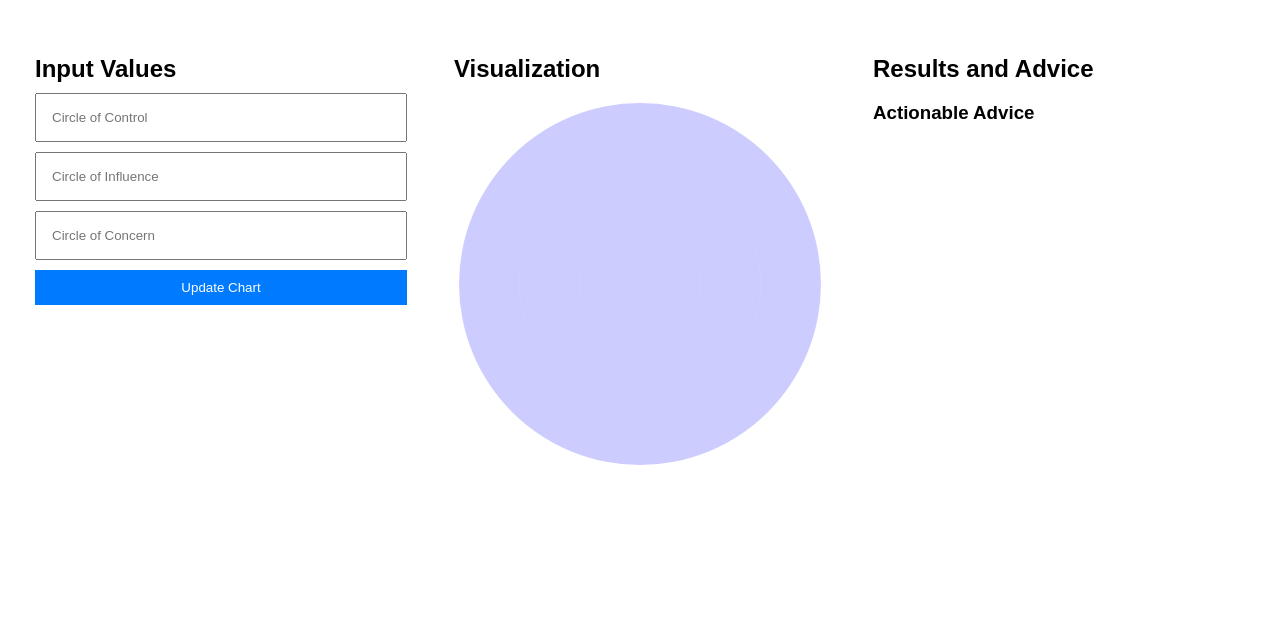
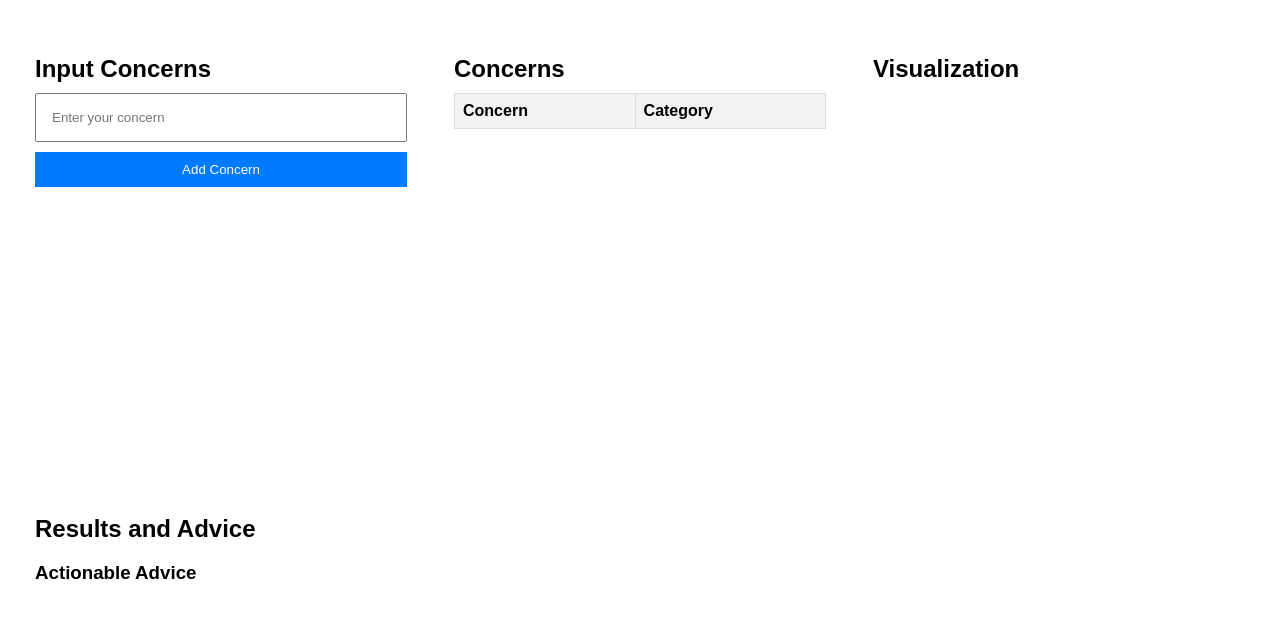
Before and after one commit to parkisutama/sphere-of-control, a plain HTML site: page index.html in a window 1280 px wide. Drawn offline with nearby package versions, Linux system fonts and the light colour scheme.

Commit message:
add functionality to list concern and category later with automatic concern and visualization update

```diff
--- a/index.html
+++ b/index.html
@@ -6,18 +6,31 @@
     <title>Circle of Control Visualization</title>
     <link rel="stylesheet" href="styles.css">
 </head>
- <script src="https://cdn.jsdelivr.net/npm/chart.js">
-</script>
+<script src="https://cdn.jsdelivr.net/npm/chart.js"></script>
 <body>
 
     <div class="container">
         <!-- Form Section -->
         <div class="form-container">
-            <h2>Input Values</h2>
-            <input type="number" id="control" placeholder="Circle of Control" min="1" required>
-            <input type="number" id="influence" placeholder="Circle of Influence" min="1" required>
-            <input type="number" id="concern" placeholder="Circle of Concern" min="1" required>
-            <button onclick="updateChart()">Update Chart</button>
+            <h2>Input Concerns</h2>
+            <input type="text" id="concernInput" placeholder="Enter your concern" required>
+            <button onclick="addConcern()">Add Concern</button>
+        </div>
+
+        <!-- Concerns Table Section -->
+        <div class="table-container">
+            <h2>Concerns</h2>
+            <table id="concernsTable">
+                <thead>
+                    <tr>
+                        <th>Concern</th>
+                        <th>Category</th>
+                    </tr>
+                </thead>
+                <tbody>
+                    <!-- Concerns will be dynamically added here -->
+                </tbody>
+            </table>
         </div>
 
         <!-- Chart Visualization Section -->
--- a/script.js
+++ b/script.js
@@ -8,64 +8,104 @@ var ctx = document.getElementById('myChart').getContext('2d');
 var myChart = new Chart(ctx, {
     type: 'doughnut',
     data: {
-        //labels: ['Circle of Concern', 'Circle of Influence', 'Circle of Control'], // Add labels for each category
-        datasets: [{
+        labels: ['Circle of Concern', 'Circle of Influence', 'Circle of Control'],
+        datasets: [
+            {
                 label: 'Circle of Concern',
-            data: [5],
-            backgroundColor: 'rgba(0, 0, 255, 0.2)',
-            borderWidth: 0,
+                data: [0],
+                backgroundColor: 'rgba(0, 0, 255, 0.2)', // Control
+                borderWidth: 1,
                 cutout: '0%'
-        }, {
+            },
+            {
                 label: 'Circle of Influence',
-            data: [5],
-            backgroundColor: 'rgba(0, 0, 255, 0.2)',
-            borderWidth: 0,
+                data: [0],
+                backgroundColor: 'rgba(0, 0, 255, 0.2)', // Influence
+                borderWidth: 1,
                 cutout: '0%'
-        }, {
+            },
+            {
                 label: 'Circle of Control',
-            data: [5],
-            backgroundColor: 'rgba(0, 0, 255, 0.2)',
-            borderWidth: 0,
+                data: [0],
+                backgroundColor: 'rgba(0, 0, 255, 0.2)', // Concern
+                borderWidth: 1,
                 cutout: '0%'
-        }]
+            }
+        ]
     },
     options: {
-        responsive: 'true',
+        responsive: true,
         plugins: {
-            //legend: {
-                //position:'top',
-                //display: 'true',
-            //}
+            legend: {
+                position: 'top',
+                display: false,
+            }
         },
-        cutoutPercentage: 0,
         layout: {
             padding: 0
         }
     }
 });
 
-// Function to update the chart and provide actionable advice
-function updateChart() {
-    var control = parseFloat(document.getElementById('control').value);
-    var influence = parseFloat(document.getElementById('influence').value);
-    var concern = parseFloat(document.getElementById('concern').value);
+var concerns = [];
 
-    if (isNaN(control) || isNaN(influence) || isNaN(concern) || control <= 0 || influence <= 0 || concern <= 0) {
-        alert("Please enter valid numbers for all categories.");
+function addConcern() {
+    var concernInput = document.getElementById('concernInput').value;
+    if (concernInput.trim() === "") {
+        alert("Please enter a valid concern.");
         return;
     }
 
-    var totalData = control + influence + concern;
-    var controlPercentage = (control / totalData) * 100;
-    var influencePercentage = (influence / totalData) * 100;
-    var concernPercentage = (concern / totalData) * 100;
+    concerns.push({ text: concernInput, category: 'Uncategorized' });
+    document.getElementById('concernInput').value = "";
+    updateTable();
+}
+
+function updateTable() {
+    var tableBody = document.getElementById('concernsTable').getElementsByTagName('tbody')[0];
+    tableBody.innerHTML = "";
+
+    concerns.forEach((concern, index) => {
+        var row = tableBody.insertRow();
+        var cell1 = row.insertCell(0);
+        var cell2 = row.insertCell(1);
+
+        cell1.textContent = concern.text;
+
+        var select = document.createElement('select');
+        select.innerHTML = `
+            <option value="Uncategorized">Uncategorized</option>
+            <option value="Control">Control</option>
+            <option value="Influence">Influence</option>
+            <option value="Concern">Concern</option>
+        `;
+        select.value = concern.category;
+        select.onchange = function () {
+            concerns[index].category = this.value;
+            updateChart();
+        };
+        cell2.appendChild(select);
+    });
+
+    updateChart();
+}
+
+function updateChart() {
+    var controlCount = concerns.filter(c => c.category === 'Control').length;
+    var influenceCount = concerns.filter(c => c.category === 'Influence').length;
+    var concernCount = concerns.filter(c => c.category === 'Concern').length;
+    var totalCount = concerns.length;
+
+    var controlPercentage = (controlCount / totalCount) * 100;
+    var influencePercentage = (influenceCount / totalCount) * 100;
+    var concernPercentage = (concernCount / totalCount) * 100;
 
     // Update chart data
-    myChart.data.datasets[0].data = [concern];
+    myChart.data.datasets[0].data = [concernCount];
     myChart.data.datasets[0].backgroundColor = `rgba(0, 0, 255, ${getTransparency(concernPercentage / 100)})`;
-    myChart.data.datasets[1].data = [influence];
+    myChart.data.datasets[1].data = [influenceCount];
     myChart.data.datasets[1].backgroundColor = `rgba(0, 0, 255, ${getTransparency(influencePercentage / 100)})`;
-    myChart.data.datasets[2].data = [control];
+    myChart.data.datasets[2].data = [controlCount];
     myChart.data.datasets[2].backgroundColor = `rgba(0, 0, 255, ${getTransparency(controlPercentage / 100)})`;
 
     myChart.update();
--- a/styles.css
+++ b/styles.css
@@ -18,7 +18,7 @@ h2 {
 }
 
 /* Form Container */
-.form-container, .chart-container, .advice-container {
+.form-container, .table-container, .chart-container, .advice-container {
     flex-basis: 100%;
     padding: 15px;
 }
@@ -44,6 +44,23 @@ button:hover {
     background-color: #0056b3;
 }
 
+/* Table Container */
+table {
+    width: 100%;
+    border-collapse: collapse;
+    margin-bottom: 20px;
+}
+
+th, td {
+    border: 1px solid #ddd;
+    padding: 8px;
+    text-align: left;
+}
+
+th {
+    background-color: #f2f2f2;
+}
+
 /* Chart Container */
 canvas {
     max-width: 100%;
@@ -57,7 +74,7 @@ canvas {
         justify-content: space-between;
     }
 
-    .form-container, .chart-container, .advice-container {
+    .form-container, .table-container, .chart-container, .advice-container {
         flex-basis: 30%;
     }
 
@@ -72,7 +89,7 @@ canvas {
         flex-direction: column;
     }
 
-    .form-container, .chart-container, .advice-container {
+    .form-container, .table-container, .chart-container, .advice-container {
         flex-basis: 100%;
     }
 }
```
Lines whose indentation alone changed are shown as unchanged.
